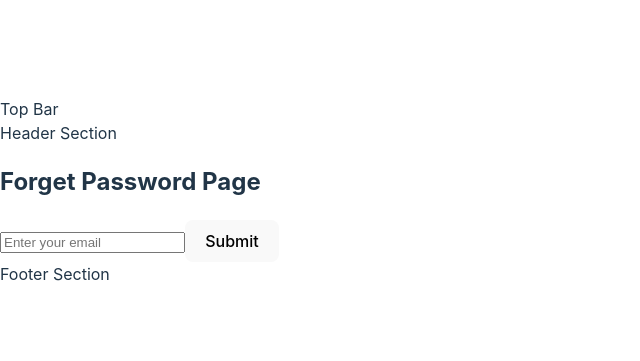
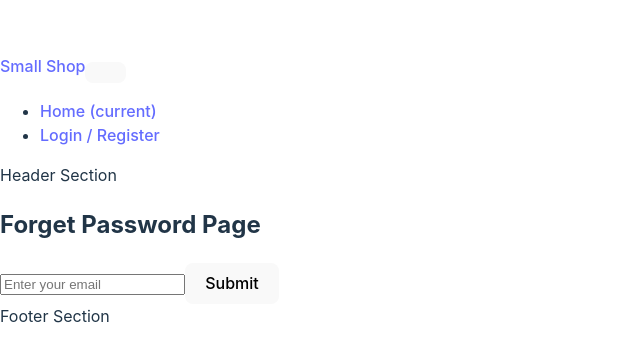
Before and after one commit to Krishna-432001/react_laravel_small_shop, a React (Vite) app: page /forget-password in a window 1280 px wide. Shown: the part 209-570 px from the top of the page, without its empty margins (0-640 px from the left). Built offline with nearby package versions, Linux system fonts and the light colour scheme.

Commit message:
user authenticated logic to added tobar

```diff
--- a/src/components/frontend/layout/TopBar.jsx
+++ b/src/components/frontend/layout/TopBar.jsx
@@ -1,12 +1,39 @@
 import React from 'react';
 
-const TopBar = () => {
-  return (
-    <div>
-      {/* Top bar content */}
-      Top Bar
-    </div>
-  );
-};
+const TopBar = ({ isAuthenticated, user }) => {
+    return (
+        <nav className="navbar navbar-expand-lg navbar-light bg-light">
+            <a className="navbar-brand" href="#">Small Shop</a>
+            <button className="navbar-toggler" type="button" data-bs-toggle="collapse" data-bs-target="#navbarNav" aria-controls="navbarNav" aria-expanded="false" aria-label="Toggle navigation">
+                <span className="navbar-toggler-icon"></span>
+            </button>
+            <div className="collapse navbar-collapse" id="navbarNav">
+                <ul className="navbar-nav">
+                    <li className="nav-item active">
+                        <a className="nav-link" href="/">Home <span className="sr-only">(current)</span></a>
+                    </li>
+
+                    {!isAuthenticated ? (
+                        <li className="nav-item">
+                            <a className="nav-link" href="/login">Login / Register</a>
+                        </li>
+                    ) : (
+                        <li className="nav-item dropdown">
+                            <a className="nav-link dropdown-toggle" href="#" role="button" data-bs-toggle="dropdown" aria-expanded="false">
+                                {user.name} {/* Display the user's name */}
+                            </a>
+                            <ul className="dropdown-menu">
+                                <li><a className="dropdown-item" href="/cart">Cart</a></li>
+                                <li><a className="dropdown-item" href="/order">Order</a></li>
+                                <li><a className="dropdown-item" href="/profile">Profile</a></li>
+                                <li><a className="dropdown-item" href="/logout">Logout</a></li>
+                            </ul>
+                        </li>
+                    )}
+                </ul>
+            </div>
+        </nav>
+    );
+}
 
 export default TopBar;
```
